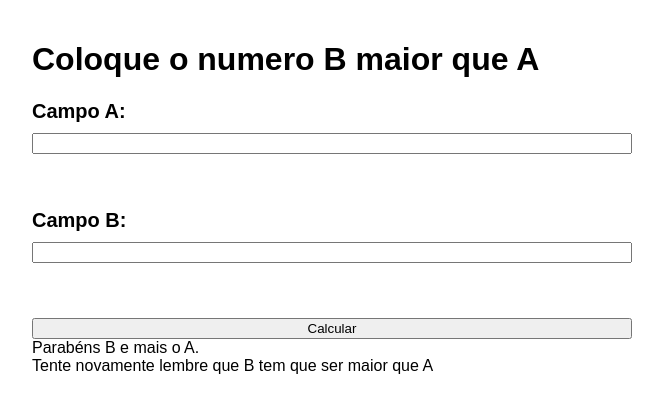
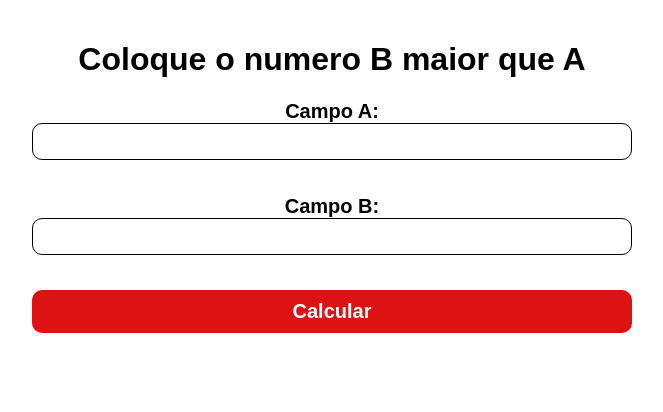
Before and after one commit to Renattoh/Exercico-Integrando-HTML-com-JavaScript, a plain HTML site: page index.html in a window 1280 px wide. Shown: the whole page, without its empty margins (308-971 px from the left). Drawn offline with Linux system fonts and the light colour scheme.

Commit message:
termino da primeira parto do css

```diff
--- a/Main.css
+++ b/Main.css
@@ -4,6 +4,9 @@ body {
     margin: 0 auto;
     padding: 20px;
 
+}
+h1 {
+    text-align: center;
 }
 
 form {
@@ -14,9 +17,46 @@ form {
 
 label {
     display: flex;
-    margin-bottom: 35px;
+    margin-bottom: 15px;
     flex-direction: column;
-    gap: 10px;
+    font-size: 20px;
+    font-weight: bold;
+    text-align: center
+}
+
+input {
+    padding: 10px;
+    border: 1px solid #000000;
+    border-radius: 10px;
+}
+
+input:hover {
+    background-color: #d0d0d0;
+}
+
+
+button {
+    padding: 10px;
+    background-color: #dd1212;
+    color: #ffffff;
+    border: none;
+    border-radius: 10px;
     font-size: 20px;
     font-weight: bold;
 }
+button:hover {
+    background-color: #d0d0d0;
+}
+
+.message {
+    margin-top: 20px;
+    padding: 10px;
+    border-radius: 4px;
+    display: none;
+}
+
+.success {
+    background-color: #dff0d8;
+    color: #a94442;
+    border: 1px solid #ebccd1;
+}
```
